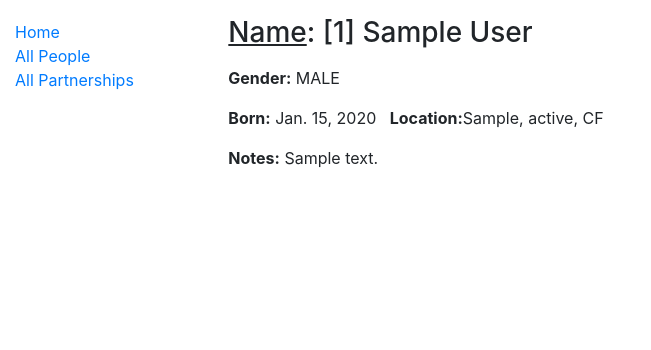
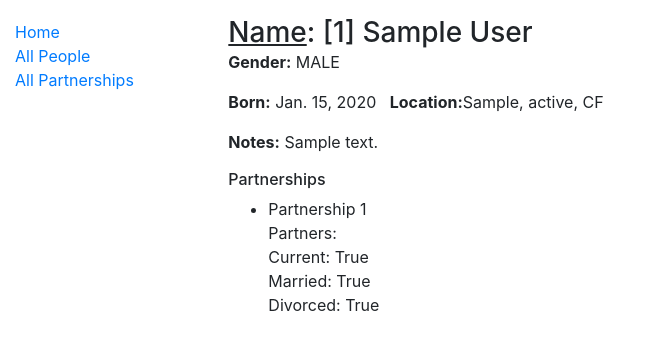
Before and after one commit to star4z/familytree, a Django app: page /webapp/person/1 in a window 1280 px wide. Shown: the top 350 px of the page, without its empty margins (0-651 px from the left). Run offline with Django 3.2, Linux system fonts and the light colour scheme; tables that the repository leaves empty hold one stand-in row (values such as "Sample post"); some libraries are stand-ins or nearby versions.

Commit message:
Added partnerships display to person_detail.html

```diff
--- a/familytree/webapp/templates/webapp/person_detail.html
+++ b/familytree/webapp/templates/webapp/person_detail.html
@@ -5,24 +5,32 @@
 {% endblock %}
 
 {% block content %}
-  <p><h3 style ="display: inline;"><u>Name</u>: {{ person.legal_name }}</h3></p>
+    <p><h3 style="display: inline;"><u>Name</u>: {{ person.legal_name }}</h3>
     <p><strong>Gender:</strong> {{ person.gender }}</p>
-  <p><strong>Born:</strong> {{ person.birth_date }} &nbsp; <strong>Location:</strong>{{person.birth_location}} </p>
-  {% if person.living != True %}
-    <p><strong>Died:</strong> {{ person.death_date }} &nbsp; <strong>Location:</strong> {{person.death_location}}</p>
+    <p><strong>Born:</strong> {{ person.birth_date }} &nbsp; <strong>Location:</strong>{{ person.birth_location }} </p>
+    {% if not person.living %}
+        <p><strong>Died:</strong> {{ person.death_date }} &nbsp; <strong>Location:</strong> {{ person.death_location }}
+        </p>
     {% endif %}
-  <p ><strong>Notes:</strong> {{ person.notes }}</p>
+    <p><strong>Notes:</strong> {{ person.notes }}</p>
 
- <!--
+    <h6>Partnerships</h6>
+    <ul>
+        {% for partnership in person.partnerships.all %}
             <li>
-    <strong>Partners:</strong>
-    {% for people in partnership.person_set.all %}
-      {{ people.legal_name }}[<strong>id: </strong>{{people.id}}]
+                Partnership {{ partnership.id }}<br>
+                Partners:
+                <ul>
+                    {% for partner in partnership.partners %}
+                        {% if person != partner %}
+                            <li><a href="{{ partner.get_absolute_url }}">{{ partner }}</a></li>
+                        {% endif %}
                     {% endfor %}
-    <br><strong>Married:</strong> {{partnership.married}}
-    <br><strong>Divorced:</strong> {{partnership.divorced}}
-    <br><strong>Current:</strong> {{partnership.current}}
+                </ul>
+                Current: {{ partnership.current }}<br>
+                Married: {{ partnership.married }}<br>
+                Divorced: {{ partnership.divorced }}<br>
             </li>
--->
-
+        {% endfor %}
+    </ul>
 {% endblock %}
```
Lines whose indentation alone changed are shown as unchanged.
